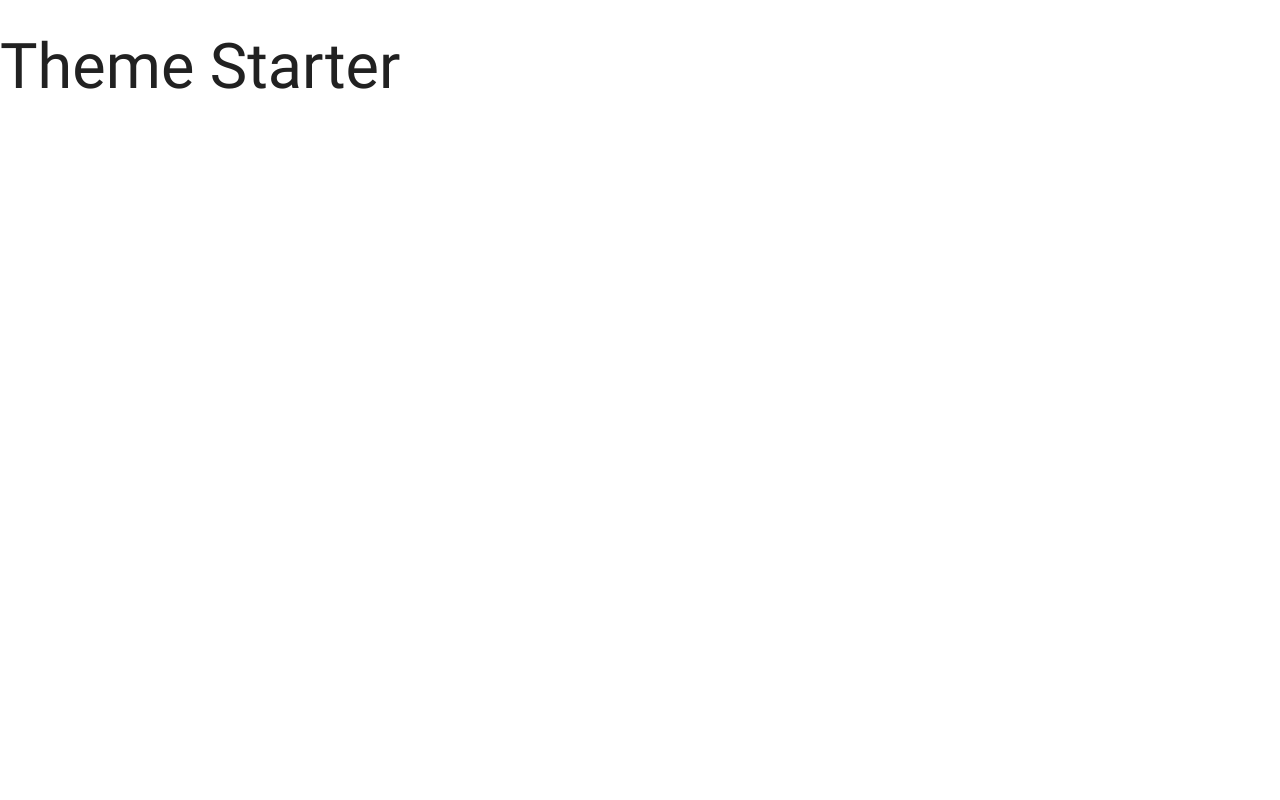
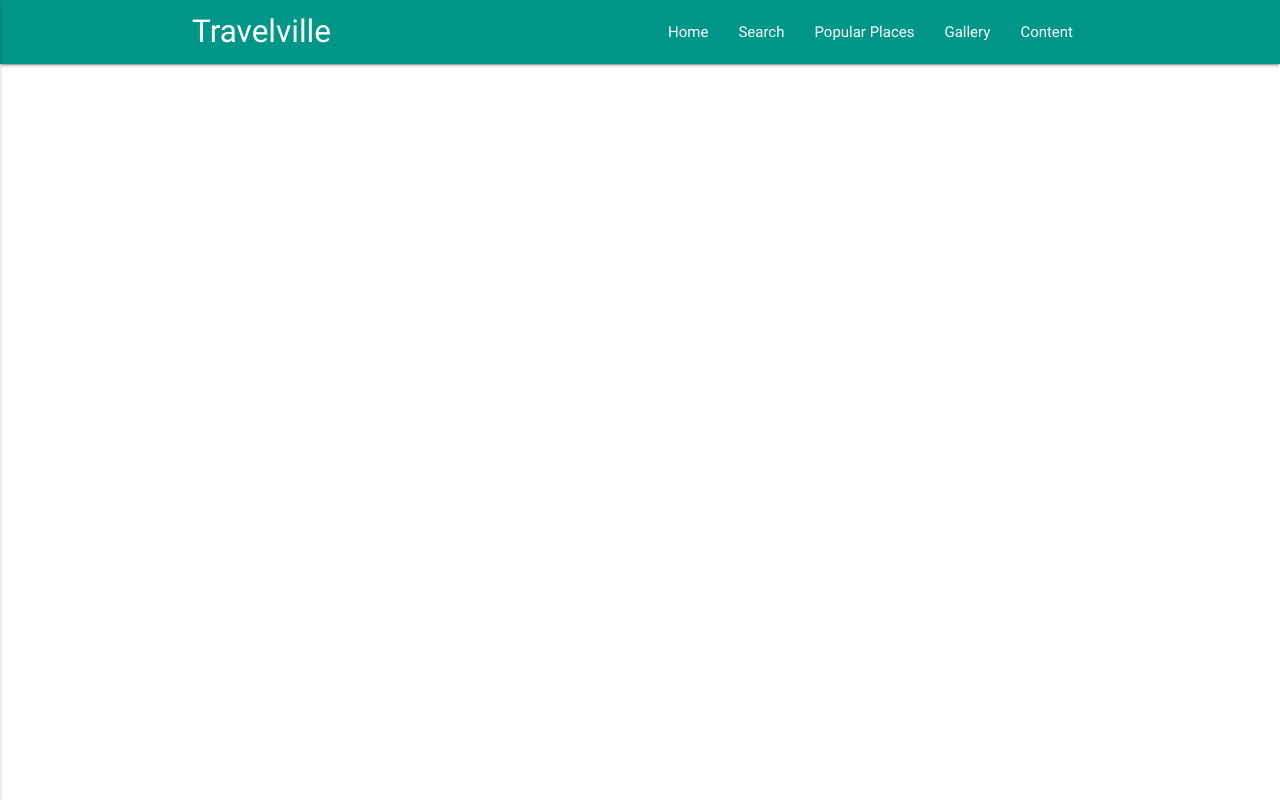
Before and after one commit to showlovezz/Demo6-travelville, a plain HTML site: page index.html in a window 1280 px wide. Drawn offline with nearby package versions, Linux system fonts and the light colour scheme.

Commit message:
Done add navbar

```diff
--- a/index.html
+++ b/index.html
@@ -7,21 +7,47 @@
   <!--Import materialize.css-->
   <link type="text/css" rel="stylesheet" href="css/materialize.min.css" media="screen,projection" />
   <link type="text/css" rel="stylesheet" href="css/main.css" />
-
+  <script defer src="https://use.fontawesome.com/releases/v5.0.13/js/all.js" integrity="sha384-xymdQtn1n3lH2wcu0qhcdaOpQwyoarkgLVxC/wZ5q7h9gHtxICrpcaSUfygqZGOe" crossorigin="anonymous"></script>
   <!--Let browser know website is optimized for mobile-->
   <meta name="viewport" content="width=device-width, initial-scale=1.0" />
   <title>Custom Materialize Theme</title>
 </head>
 
 <body>
-  <h1>Theme Starter</h1>
+  <!-- navbar -->
+  <div class="navbar-fixed">
+    <nav class="teal">
+      <div class="container">
+        <div class="nav-wrapper">
+          <a href="#home" class="brand-logo">Travelville</a>
+          <a href="#" data-activates="mobile-nav" class="button-collapse">
+            <i class="material-icons">menu</i>
+          </a>
+          <ul class="right hide-on-med-and-down">
+            <li><a href="#home">Home</a></li>
+            <li><a href="#search">Search</a></li>
+            <li><a href="#popular">Popular Places</a></li>
+            <li><a href="#gallery">Gallery</a></li>
+            <li><a href="#content">Content</a></li>
+          </ul>
+        </div>
+      </div>
+    </nav>
+  </div>
+  <ul class="side-nav" id="mobile-nav">
+    <li><a href="#home">Home</a></li>
+    <li><a href="#search">Search</a></li>
+    <li><a href="#popular">Popular Places</a></li>
+    <li><a href="#gallery">Gallery</a></li>
+    <li><a href="#content">Content</a></li>
+  </ul>
 
   <!--Import jQuery before materialize.js-->
   <script type="text/javascript" src="https://code.jquery.com/jquery-3.2.1.min.js"></script>
   <script type="text/javascript" src="js/materialize.min.js"></script>
   <script>
     $(document).ready(function () {
-      // Custom JS & jQuery here
+      $('.button-collapse').sideNav();
 
     });
   </script>
```
